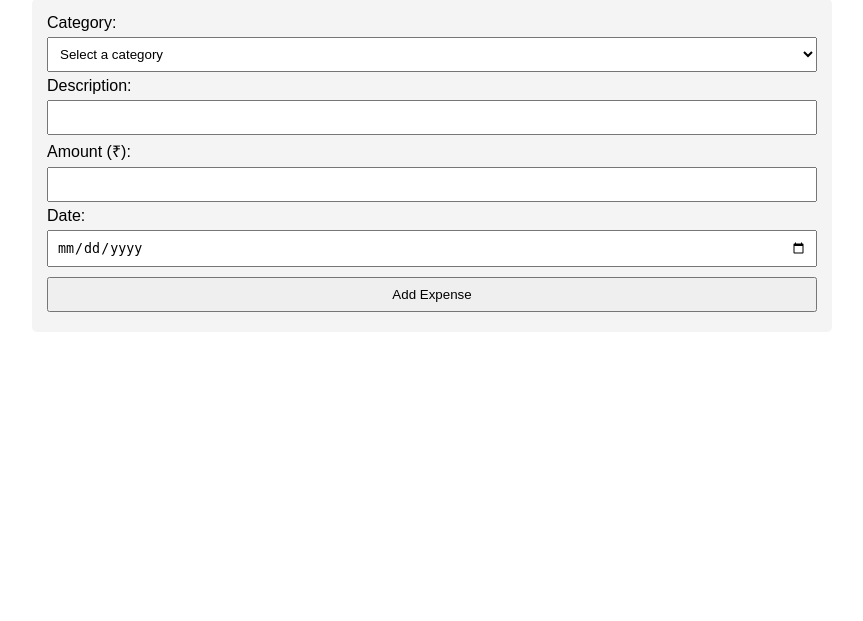
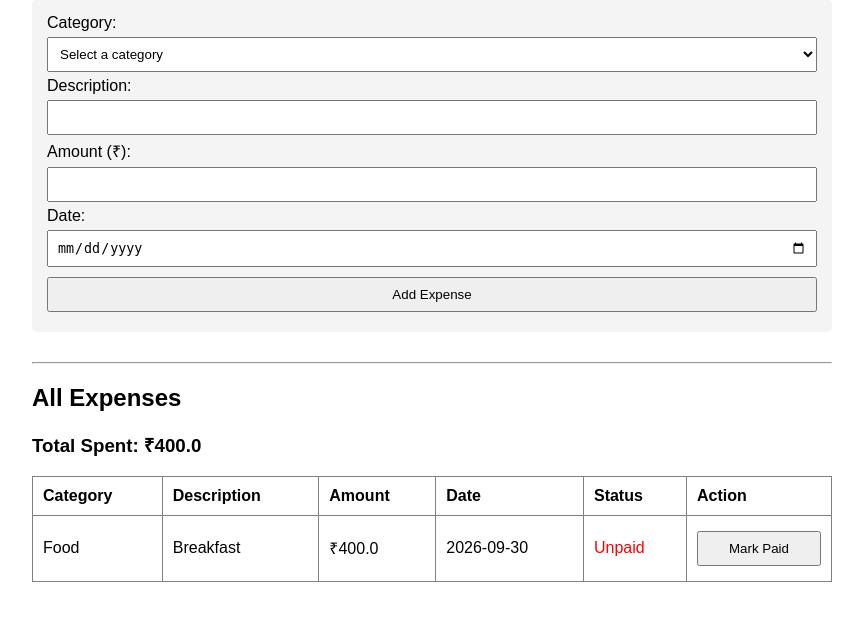
Before and after one commit to 23f3000517/iitm-expense-tracker, a Flask app: page / in a window 1280 px wide. Shown: the part 69-690 px from the top of the page, without its empty margins (208-1071 px from the left). Run offline with Flask 3, Linux system fonts and the light colour scheme; data comes from the database, SQL or seed files in the repository.

Commit message:
Fetch and display expenses with dynamic total

```diff
--- a/app.py
+++ b/app.py
@@ -32,9 +32,18 @@ init_db()
 
 @app.route('/')
 def index():
-    # For now, just render the form. We'll add the list in the next stage.
     error = request.args.get('error')
-    return render_template('index.html', error=error)
+    conn = get_db_connection()
+
+    # Fetch all expenses
+    expenses = conn.execute('SELECT * FROM expenses ORDER BY date DESC').fetchall()
+
+    # Calculate total (handling the edge case where there are no expenses yet)
+    total_row = conn.execute('SELECT SUM(amount) as total FROM expenses').fetchone()
+    total = total_row['total'] if total_row['total'] else 0.0
+
+    conn.close()
+    return render_template('index.html', expenses=expenses, total=total, error=error)
 
 @app.route('/add', methods=['POST'])
 def add_expense():
--- a/templates/index.html
+++ b/templates/index.html
@@ -38,5 +38,42 @@
 
         <button type="submit">Add Expense</button>
     </form>
+<hr>
+    <h2>All Expenses</h2>
+    <h3>Total Spent: ₹{{ total }}</h3>
+
+    <table border="1" width="100%" cellpadding="10" style="border-collapse: collapse; text-align: left;">
+        <tr>
+            <th>Category</th>
+            <th>Description</th>
+            <th>Amount</th>
+            <th>Date</th>
+            <th>Status</th>
+            <th>Action</th>
+        </tr>
+        {% for exp in expenses %}
+        <tr>
+            <td>{{ exp['category'] }}</td>
+            <td>{{ exp['description'] }}</td>
+            <td>₹{{ exp['amount'] }}</td>
+            <td>{{ exp['date'] }}</td>
+            <td>
+                {% if exp['paid'] == 1 %}
+                    <span style="color: green;">Paid ✓</span>
+                {% else %}
+                    <span style="color: red;">Unpaid</span>
+                {% endif %}
+            </td>
+            <td>
+                <!-- Placeholder for the next stage -->
+                {% if exp['paid'] == 0 %}
+                    <a href="/paid/{{ exp['id'] }}"><button>Mark Paid</button></a>
+                {% endif %}
+            </td>
+        </tr>
+        {% else %}
+        <tr><td colspan="6">No expenses found.</td></tr>
+        {% endfor %}
+    </table>
 </body>
 </html>
```
Also changed, not shown: README.md.
